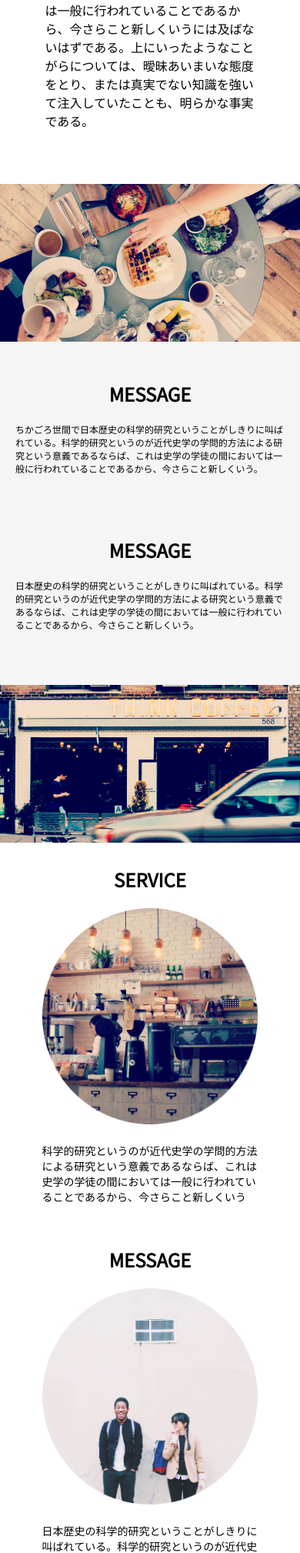
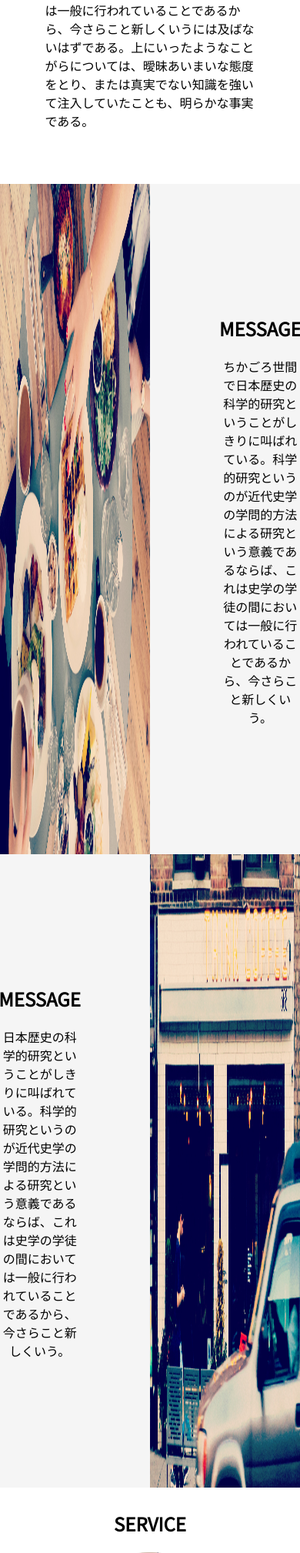
Before and after one commit to qbmht367598/curriculum, a PHP site: page / in a window 390 px wide. Shown: the part 744-2762 px from the top of the page at 77% size. Run offline with PHP 8.4, Linux system fonts and the light colour scheme.

Commit message:
messsage部分修正（laptop)

```diff
--- a/index.html
+++ b/index.html
@@ -20,17 +20,21 @@
       徒の間においては一般に行われていることであるから、今さらこと新しくいうには及ばないはずである。上にいったようなことがらについては、曖昧あいまいな態度をとり、または真実でない知識を強いて注入していたことも、明らかな事実である。</p>
   </div>
   <!--message-->
-  <div class="message">
-   <img class="order1" src="materials/sec02_01.jpg" alt="">
-   <div class="message-text order2">
-      <h2>MESSAGE</h2>
-      <p>ちかごろ世間で日本歴史の科学的研究ということがしきりに叫ばれている。科学的研究というのが近代史学の学問的方法による研究という意義であるならば、これは史学の学徒の間においては一般に行われていることであるから、今さらこと新しくいう。</p>
+  <div class="message-wrapper">
+    <div class="message1">
+      <img class="mes-img" src="materials/sec02_01.jpg" alt="">
+      <div class="mes-text">
+        <h2>MESSAGE</h2>
+        <p>ちかごろ世間で日本歴史の科学的研究ということがしきりに叫ばれている。科学的研究というのが近代史学の学問的方法による研究という意義であるならば、これは史学の学徒の間においては一般に行われていることであるから、今さらこと新しくいう。</p>
+      </div>
     </div>
-    <div class="message-text order3">
-      <h2>MESSAGE</h2>
-      <p>日本歴史の科学的研究ということがしきりに叫ばれている。科学的研究というのが近代史学の学問的方法による研究という意義であるならば、これは史学の学徒の間においては一般に行われていることであるから、今さらこと新しくいう。</p>
+    <div class="message2">
+      <img class="mes-img" src="materials/sec02_02.jpg" alt="">
+      <div class="mes-text">
+        <h2>MESSAGE</h2>
+        <p>日本歴史の科学的研究ということがしきりに叫ばれている。科学的研究というのが近代史学の学問的方法による研究という意義であるならば、これは史学の学徒の間においては一般に行われていることであるから、今さらこと新しくいう。</p>
+      </div>
     </div>
-    <img class="order4" src="materials/sec02_02.jpg" alt="">
   </div>
 
   <!--link-->
--- a/src/assets/css/app.css
+++ b/src/assets/css/app.css
@@ -36,47 +36,25 @@ body{
   text-align: center;
 }
 /*message*/
-.message{
+.message-wrapper{
   background-color: #f5f5f5;
-  display:flex;
-  flex-wrap: wrap;
-  margin-top:70px;
+  margin-top: 70px;
 }
-.message img{
-  width:50%;
+.message1{
+  display: flex;
 }
-.message-text{
-  width:50%;
+.message2{
+  display: flex;
+  flex-direction: row-reverse;
+}
+.mes-img{
+  width:50%
+}
+.mes-text{
   text-align: center;
-}
-.message-text h2{
-  margin-top: 100px;
-}
-.message-text p{
-  margin: 0 90px;
-  text-align: left;
-  font-size: 14px;
+  margin: 150px 90px;
 }
 
-@media screen and (max-width: 640px){
-  .message{
-    display: block;
-  }
-  .message img{
-    width:100%; /*横幅*/
-  }
-  .message-text{
-    width: 100%; /*横幅*/
-  }
-  .message-text h2{
-    margin-top:50px;/*上の余白調整*/
-  }
-  .message-text p{
-    margin:10px 20px 40px 20px;/*上下左右余白調整*/
-    font-size: 12px;
-    padding:0 0 30px 0;
-  }
-}
 /*links*/
 .links{
   width:80%;
```
